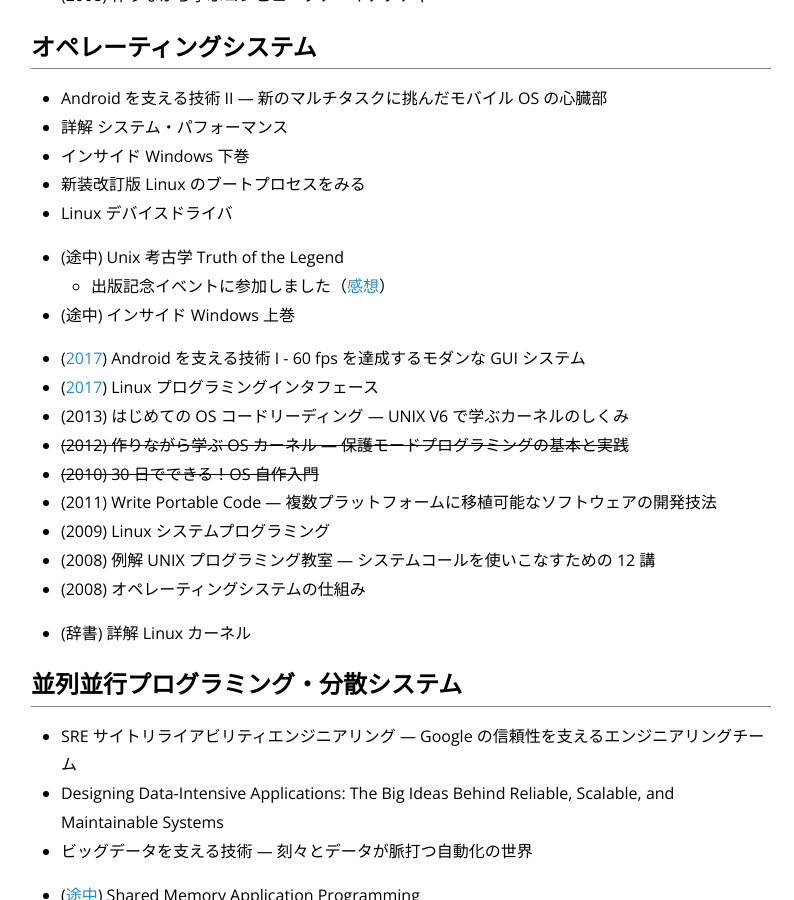
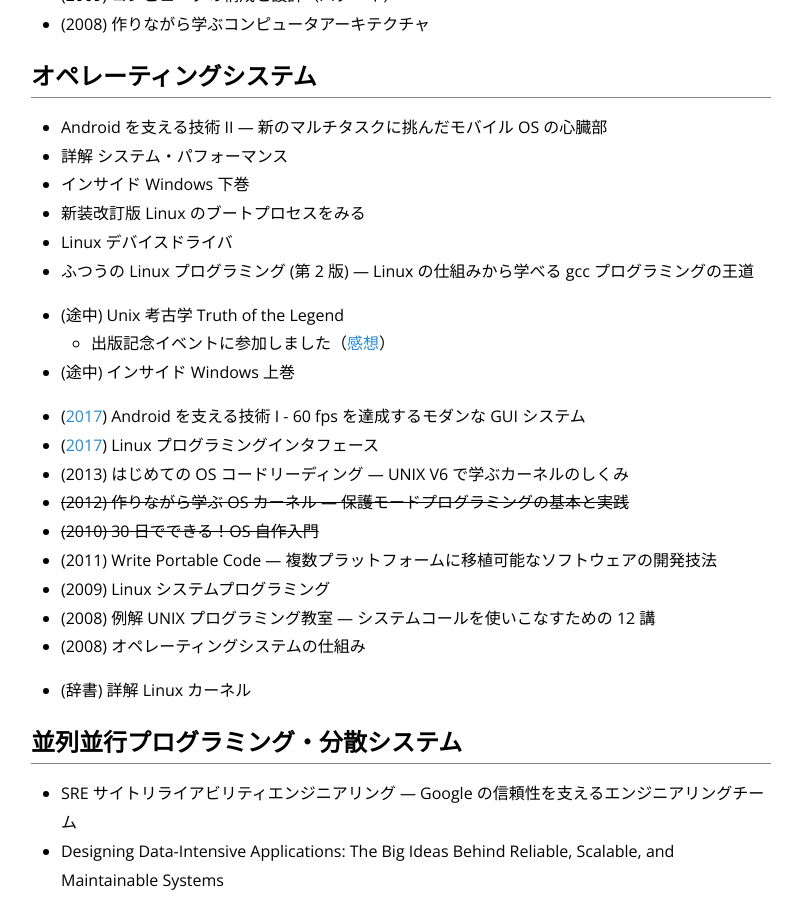
Before and after one commit to nhiroki/nhiroki.github.io, a Jekyll site: the page built from books.md, in a window 1280 px wide and 900 px high, scrolled down 3090 px. Shown: the whole window, without its empty margins (239-1033 px from the left). Built offline with Jekyll 4.4.1, drawn with Linux system fonts in a browser that asks for light colours.

Commit message:
Update the 'books' page

```diff
--- a/books.md
+++ b/books.md
@@ -53,6 +53,7 @@
 - コンパイラの構成と最適化
 - 最新コンパイラ構成技法（タイガーブック）
 - Linkers and Loaders
+- コンパイラ 作りながら学ぶ
 
 - ([途中](https://twitter.com/nhiroki_/status/834200033511698432)) Programming Rust
 - (途中) すごい Haskell たのしく学ぼう！
@@ -116,6 +117,7 @@
 - インサイド Windows 下巻
 - 新装改訂版 Linux のブートプロセスをみる
 - Linux デバイスドライバ
+- ふつうの Linux プログラミング (第 2 版) ― Linux の仕組みから学べる gcc プログラミングの王道
 
 - (途中) Unix 考古学 Truth of the Legend
   - 出版記念イベントに参加しました（[感想](https://twitter.com/nhiroki_/status/730029907426746368)）
```
